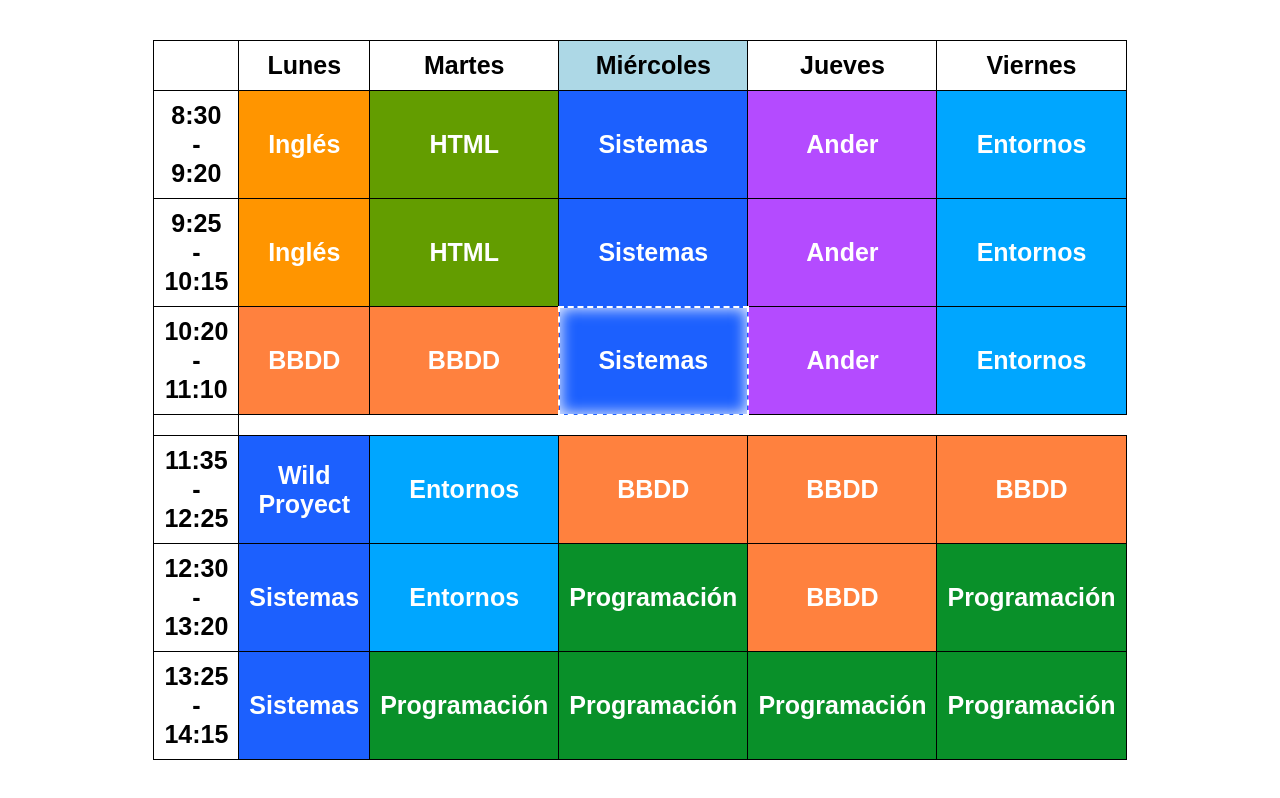
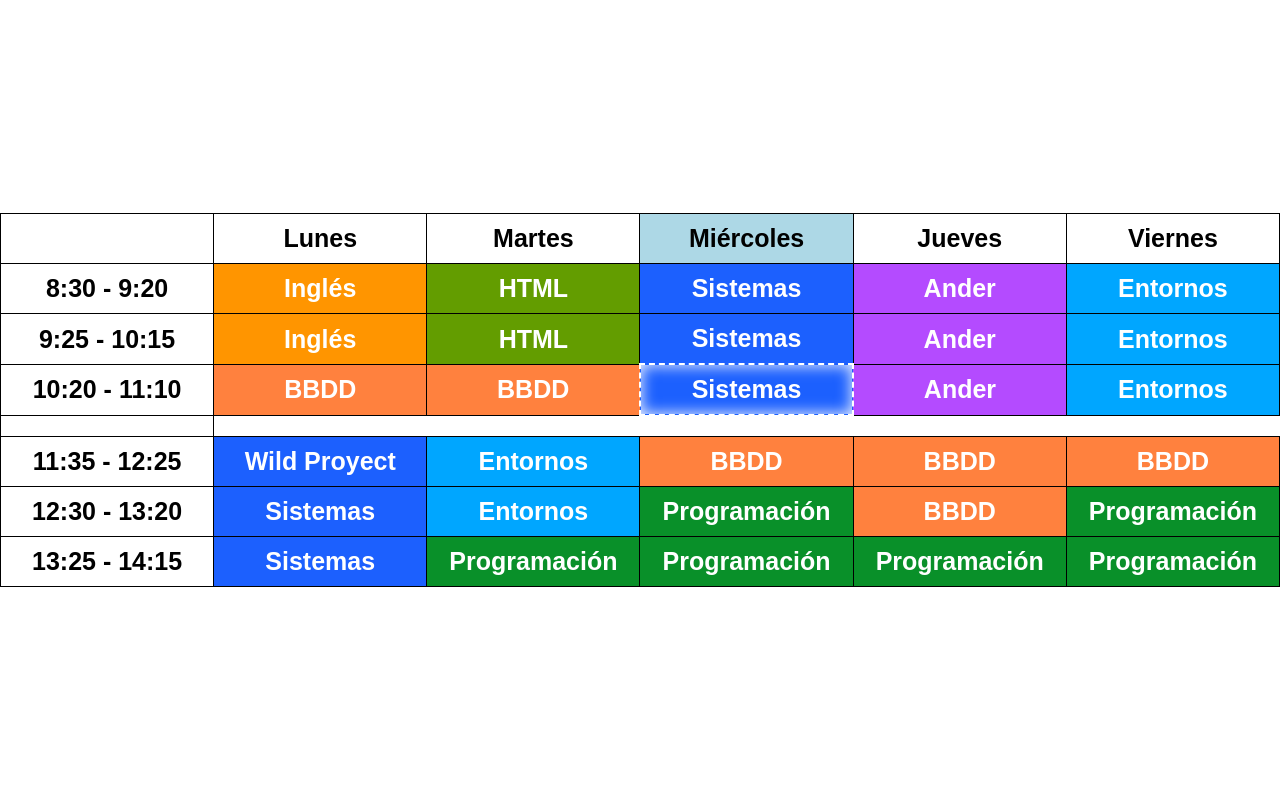
Before and after one commit to marietequisde/marietequisde.github.io, a plain HTML site: page index.html in a window 1280 px wide. Drawn offline with Linux system fonts and the light colour scheme.

Commit message:
Pruebas móvil v3.

```diff
--- a/style.css
+++ b/style.css
@@ -8,12 +8,15 @@ body, html {
     justify-content: center; /* Centra horizontalmente */
     align-items: center; /* Centra verticalmente */
     overflow-y: auto;
+    overflow-x: auto;
 }
 
 table {
     border-collapse: collapse;
-    width: 50%;
     text-align: center;
+    width: 100%;
+    table-layout: fixed; /* Establece un ancho fijo de las celdas */
+    word-wrap: break-word; /* Asegura que el texto largo se ajuste */
 }
 
 th {
```
